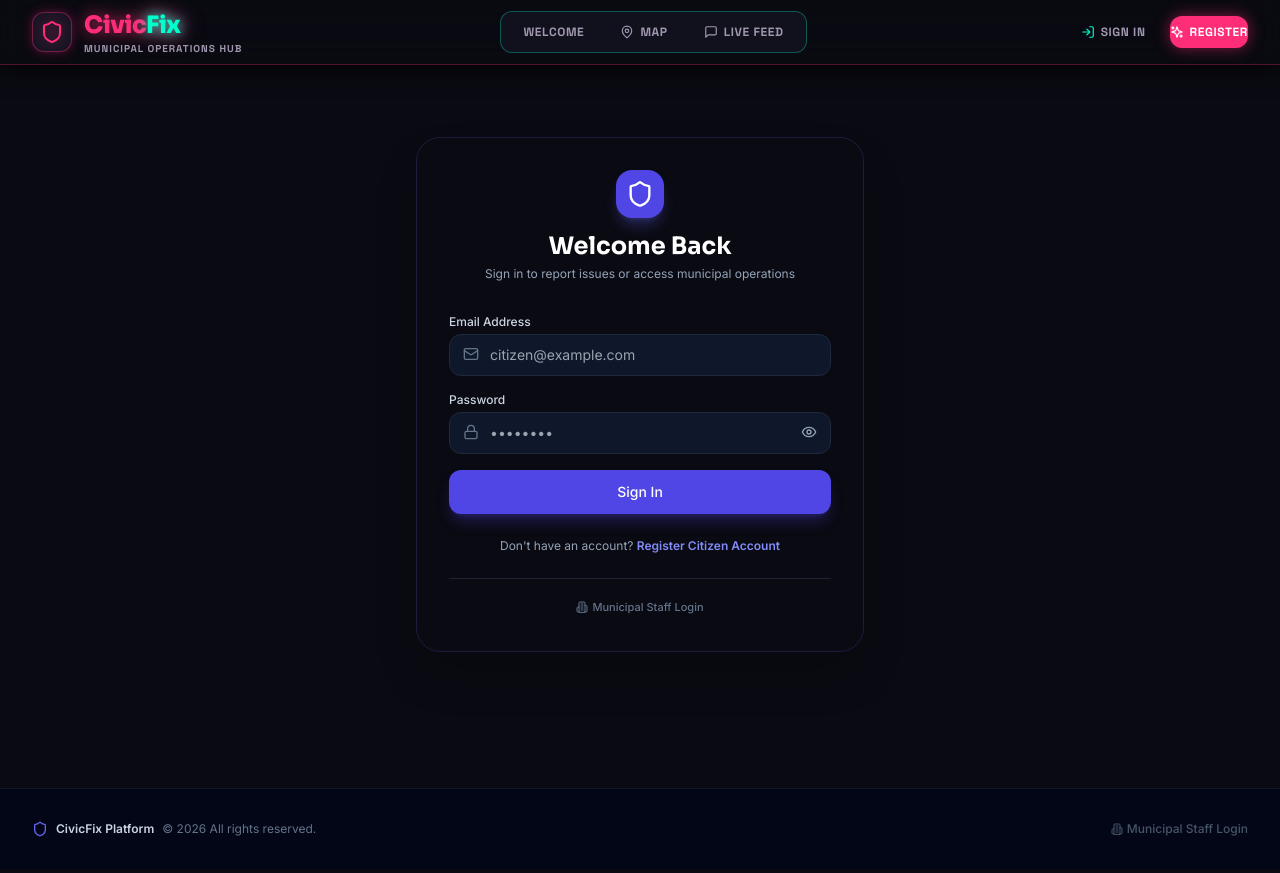
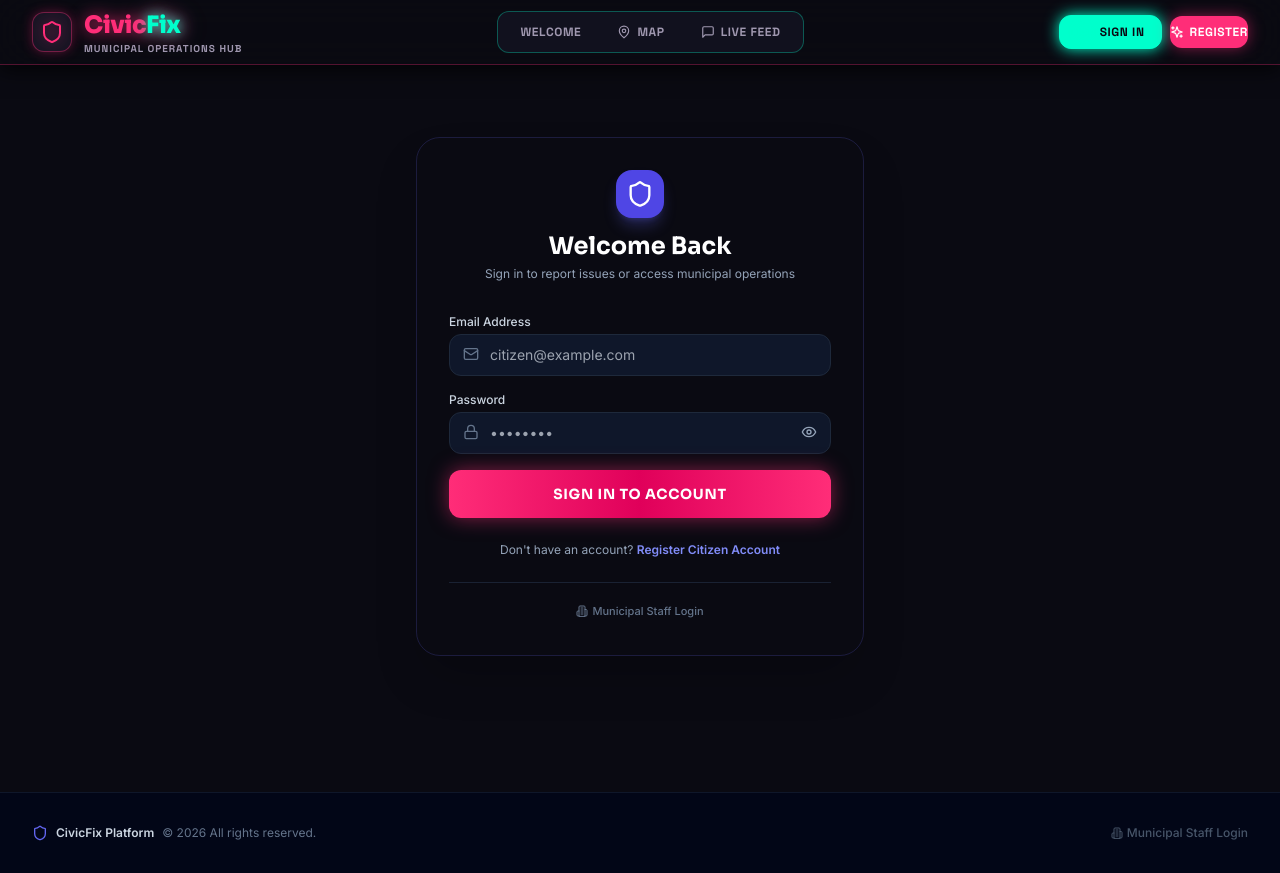
Before and after one commit to imSai-py/CivicFix, a React (Vite) app in the folder frontend/: page / in a window 1280 px wide. Both pictures are taken after a click on the button "SIGN IN". Built offline with nearby package versions, Linux system fonts and the light colour scheme.

Commit message:
feat(ui): add glowing cyan neon border, icon slide animation, and shimmer sweep to Sign In button

```diff
--- a/frontend/src/components/Navbar.tsx
+++ b/frontend/src/components/Navbar.tsx
@@ -150,14 +150,19 @@ export const Navbar: React.FC<NavbarProps> = ({ activeTab, setActiveTab }) => {
             <div className="flex items-center space-x-2">
               <button
                 onClick={() => setActiveTab('login')}
-                className="font-label text-xs uppercase tracking-wider px-4 py-2 rounded-xl font-bold text-on-surface-variant hover:text-white hover:bg-surface-container-high transition-all flex items-center space-x-1.5"
+                className={`font-label text-xs uppercase tracking-wider px-4 py-2 rounded-xl font-bold transition-all duration-300 flex items-center space-x-2 group border active:scale-95 ${
+                  activeTab === 'login'
+                    ? 'bg-secondary text-background shadow-[0_0_15px_#00ffcc] border-secondary'
+                    : 'bg-surface-container/80 border-secondary/50 text-secondary hover:text-white hover:bg-secondary/20 hover:border-secondary shadow-[0_0_12px_rgba(0,255,204,0.3)] hover:shadow-[0_0_22px_rgba(0,255,204,0.7)]'
+                }`}
               >
-                <LogIn className="w-3.5 h-3.5 text-secondary" />
-                <span>Sign In</span>
+                <LogIn className="w-4 h-4 text-secondary group-hover:translate-x-1 transition-transform duration-300 drop-shadow-[0_0_6px_rgba(0,255,204,0.8)]" />
+                <span className="group-hover:neon-text-secondary">Sign In</span>
               </button>
+
               <button
                 onClick={() => setActiveTab('register')}
-                className="font-label text-xs uppercase tracking-wider px-4.5 py-2 rounded-xl bg-primary text-white font-bold transition-all shadow-[0_0_15px_rgba(255,45,120,0.5)] hover:shadow-[0_0_25px_rgba(255,45,120,0.8)] neon-btn-glow flex items-center space-x-1.5"
+                className="font-label text-xs uppercase tracking-wider px-4.5 py-2 rounded-xl bg-primary text-white font-bold transition-all shadow-[0_0_15px_rgba(255,45,120,0.5)] hover:shadow-[0_0_25px_rgba(255,45,120,0.8)] neon-btn-glow flex items-center space-x-1.5 active:scale-95"
               >
                 <Sparkles className="w-3.5 h-3.5" />
                 <span>Register</span>
--- a/frontend/src/pages/LoginPage.tsx
+++ b/frontend/src/pages/LoginPage.tsx
@@ -117,9 +117,10 @@ export const LoginPage: React.FC<LoginPageProps> = ({ onSwitchToRegister, onSucc
         <button
           type="submit"
           disabled={isLoading}
-          className="w-full py-3 rounded-xl bg-indigo-600 hover:bg-indigo-500 text-white font-medium text-sm transition-all shadow-lg shadow-indigo-600/30 disabled:opacity-50 mt-2"
+          className="w-full py-3.5 rounded-xl bg-gradient-to-r from-primary via-[#e0005a] to-primary text-white font-headline font-bold text-sm tracking-wider uppercase transition-all shadow-[0_0_20px_rgba(255,45,120,0.5)] hover:shadow-[0_0_35px_rgba(255,45,120,0.85)] hover:scale-[1.01] active:scale-95 disabled:opacity-50 mt-4 cursor-pointer relative overflow-hidden group"
         >
-          {isLoading ? 'Authenticating...' : 'Sign In'}
+          <div className="absolute inset-0 bg-gradient-to-r from-transparent via-white/20 to-transparent -translate-x-full group-hover:translate-x-full transition-transform duration-1000"></div>
+          <span className="relative z-10">{isLoading ? 'Authenticating Access...' : 'Sign In To Account'}</span>
         </button>
       </form>
 
```
